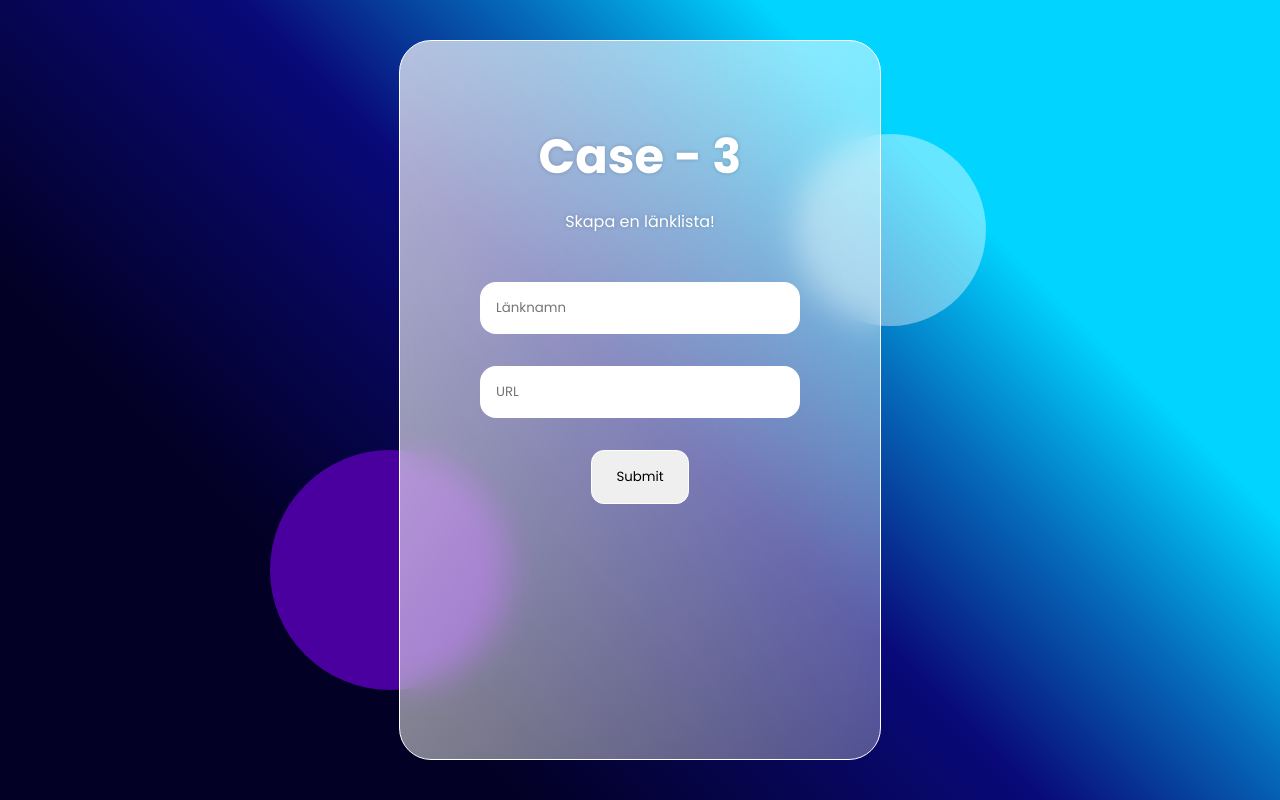
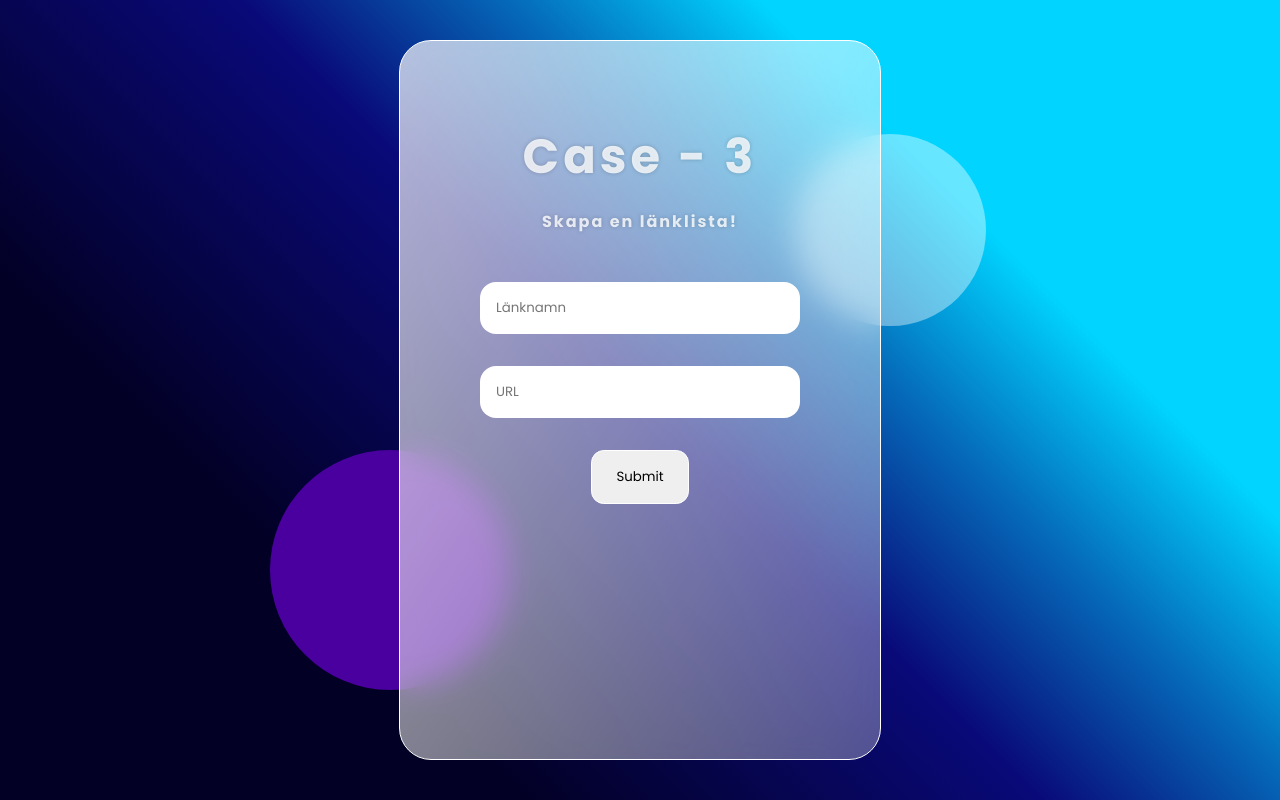
Before and after one commit to mollietsirigotis/case-3, a plain HTML site: page index.html in a window 1280 px wide. Drawn offline with Linux system fonts and the light colour scheme.

Commit message:
added styling to h2 and p elements

```diff
--- a/style.css
+++ b/style.css
@@ -93,13 +93,19 @@ form {
 
 h2 {
     margin-top: 3rem;
-    color: white;
     font-size: 3rem;
+    color: rgba(255, 255, 255, 0.8);
+    font-weight: bold;
+    letter-spacing: 4px;
+    text-shadow: 0 0 4px rgba(0, 0, 0, 0.2);
 }
 
 p {
     margin-top: 1rem;
-    color: white;
+    color: rgba(255, 255, 255, 0.8);
+    font-weight: bold;
+    letter-spacing: 2px;
+    text-shadow: 0 0 4px rgba(0, 0, 0, 0.2);
 }
 
 #submit {
```
